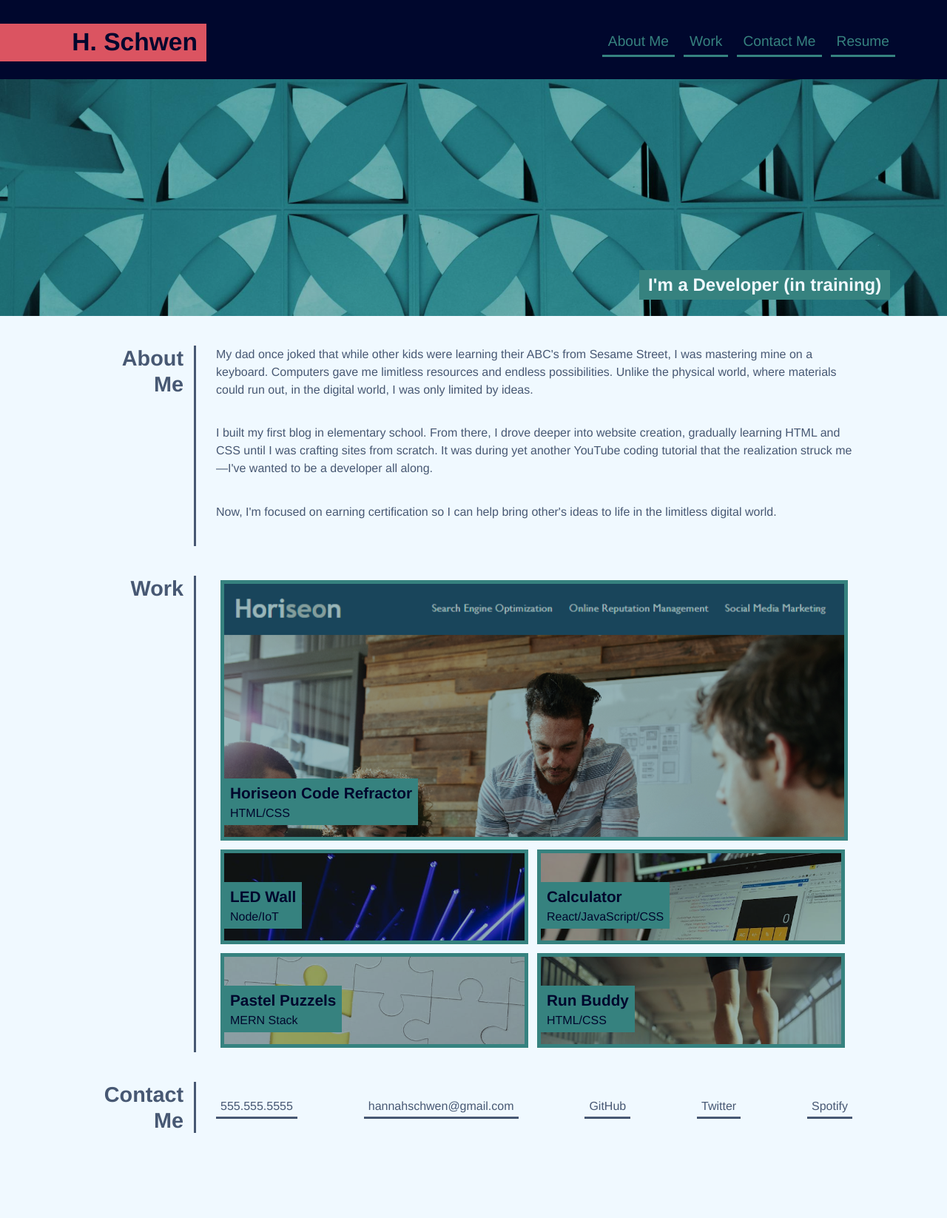
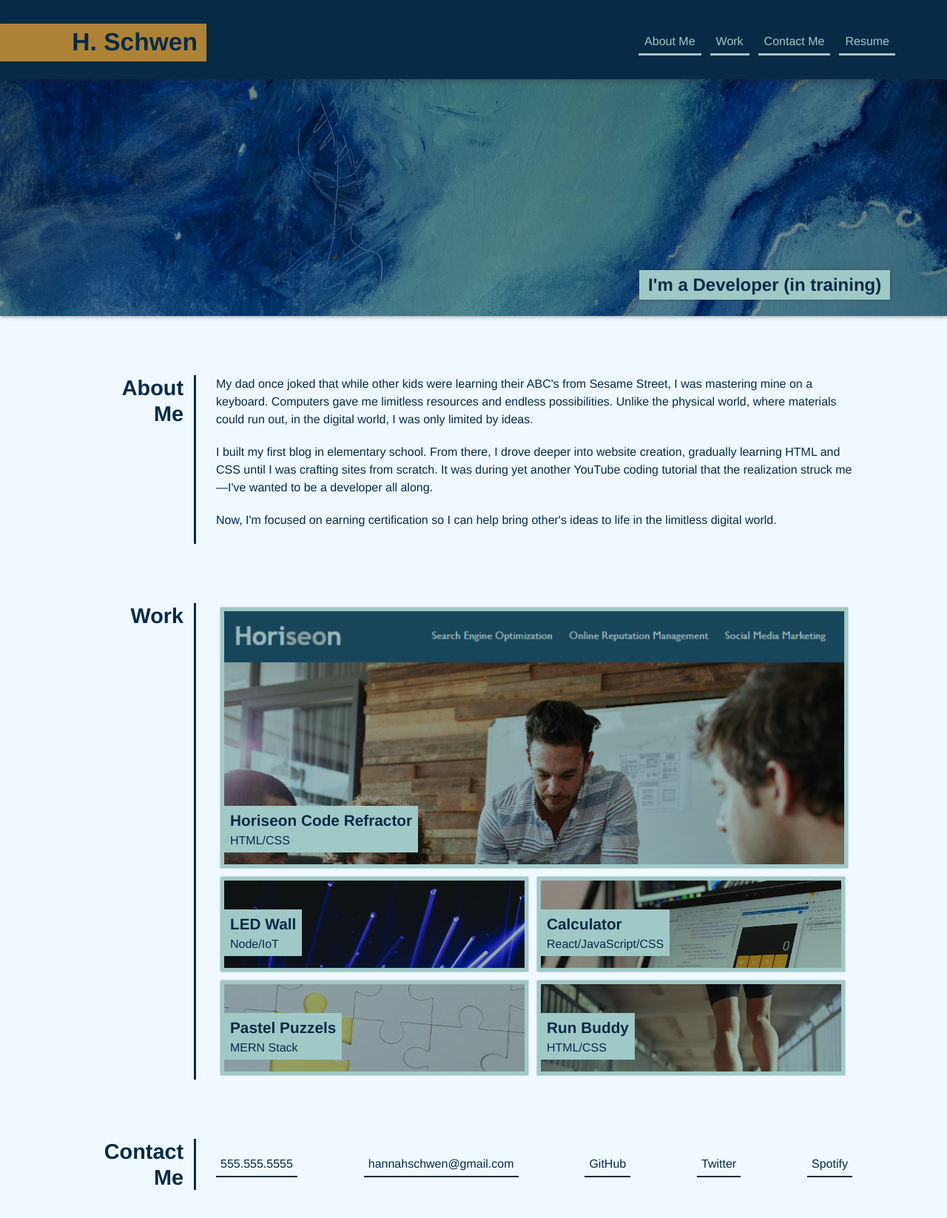
Before and after one commit to hannah-finch/basic-portfolio, a plain HTML site: page index.html in a window 1280 px wide. Shown: the whole page at 74% size. Before the commit the page ends 1571 px from the top, so only its background shows below. Drawn offline with Linux system fonts and the light colour scheme.

Commit message:
changed colors, shadows, and spacing

```diff
--- a/assets/css/styles.css
+++ b/assets/css/styles.css
@@ -1,17 +1,17 @@
 :root {
   --light: #f0f9ff;
-  --mid: #475873;
-  --dark: #00072d;
-  --accent01: #db5461;
-  --accent02: #36827f;
+  --dark: #072a47;
+  --accent01: #af8335;
+  --accent02: #9fc9c7;
   --tint: #99b6b9;
+  --shadow: #2b2c319f;
 }
 
 body {
   background-color: var(--light);
   display: flex;
   flex-direction: column;
-  color: var(--mid);
+  color: var(--dark);
   font-family: Helvetica, Arial, sans-serif;
   font-size: 16px;
   line-height: 1.5;
@@ -38,7 +38,7 @@ h4 {
 }
 
 p {
-  margin-bottom: 4%;
+  margin-bottom: 20px;
 }
 
 a {
@@ -53,17 +53,21 @@ header {
   justify-content: space-between;
   align-items: center;
   flex-wrap: wrap;
+  box-shadow: 0px 0px 10px var(--shadow);
+  z-index: 1;  /* brings header forward so shadow is visible */
 }
 
 .banner {
   padding: 0 6%;
-  background-image: url('../images/pattern.jpg');
+  background-image: url('../images/painting.jpg');
   background-size: cover;
   display: flex;
   height: 20em;
   justify-content: flex-end;
   background-color: var(--tint);
   background-blend-mode: multiply;
+  box-shadow: 0px 0px 6px var(--shadow);
+
 }
 
 .title {
@@ -71,13 +75,15 @@ header {
   background-color: var(--accent01);
   padding: 0 12px 0 8%;
   flex: 0 0 auto;
+  box-shadow: 0px 0px 4px var(--shadow);
 }
 
 .subtitle {
-  color: var(--light);
+  color: var(--dark);
   background-color: var(--accent02);
   align-self: flex-end;
   padding: 2px 12px;
+  box-shadow: 0px 0px 4px var(--shadow);
 }
 
 .section-name{
@@ -93,7 +99,6 @@ nav li {
 
 nav a {
   display: block;
-  font-size: 120%;
   color: var(--accent02);
   border-bottom: 3px solid var(--accent02);
   padding: 4px 8px;
@@ -112,12 +117,12 @@ main {
 
 .section {
   display: flex;
-  margin: 40px 0px;
+  margin: 80px 0px;
 }
 
 .line {
   flex: 0 0 auto;
-  background-color: var(--mid);
+  background-color: var(--dark);
   width: 3px;
   margin: 0 27px 0 14px;
 }
@@ -143,6 +148,7 @@ main {
   background-color: var(--tint);
   background-blend-mode: multiply;
   transition: background-color .3s;
+  box-shadow: 0px 0px 1.5px var(--shadow);
   }
 
 .project:hover {
@@ -198,16 +204,22 @@ main {
 
 .contact-info a {
   display: block;
-  color: var(--mid);
-  border-bottom: 3px solid var(--mid);
-  padding: 2px 6px;
+  color: var(--dark);
+  border-bottom: 2px solid var(--dark);
+  padding: 4px 6px;
   margin: auto;
   transition: background-color .2s;
 }
 
 .contact-info a:hover {
-  background-color: var(--mid);
+  background-color: var(--dark);
   color: var(--accent02);
+}
+
+@media screen and (min-width: 1400px){
+  main {
+    margin: 0 20%;
+  }
 }
 
 @media screen and (max-width: 850px) {
@@ -242,7 +254,6 @@ main {
 
   nav li {
     float: none;
-    font-size: 14px;
   }
 
   .banner {
```
Also changed, not shown: assets/images/painting.jpg (added), assets/images/pattern.jpg (deleted).
